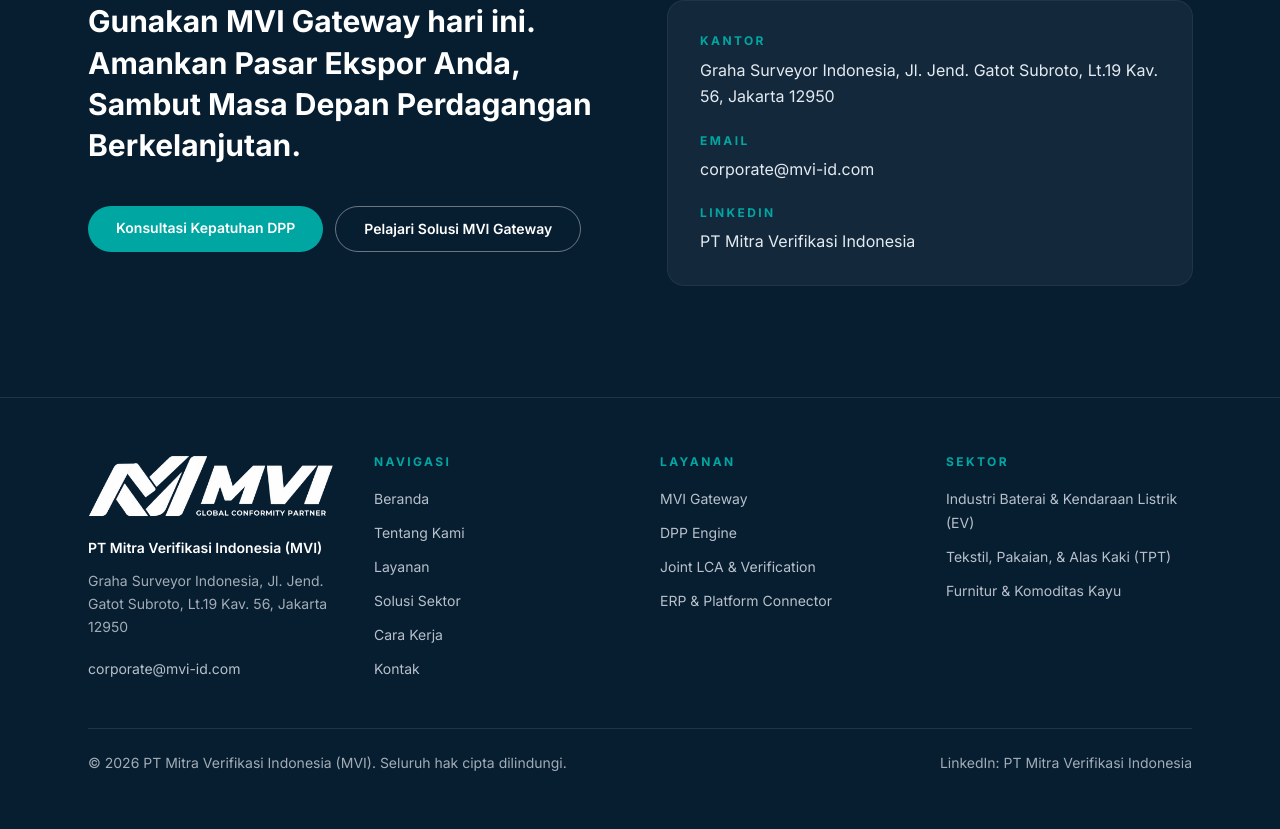
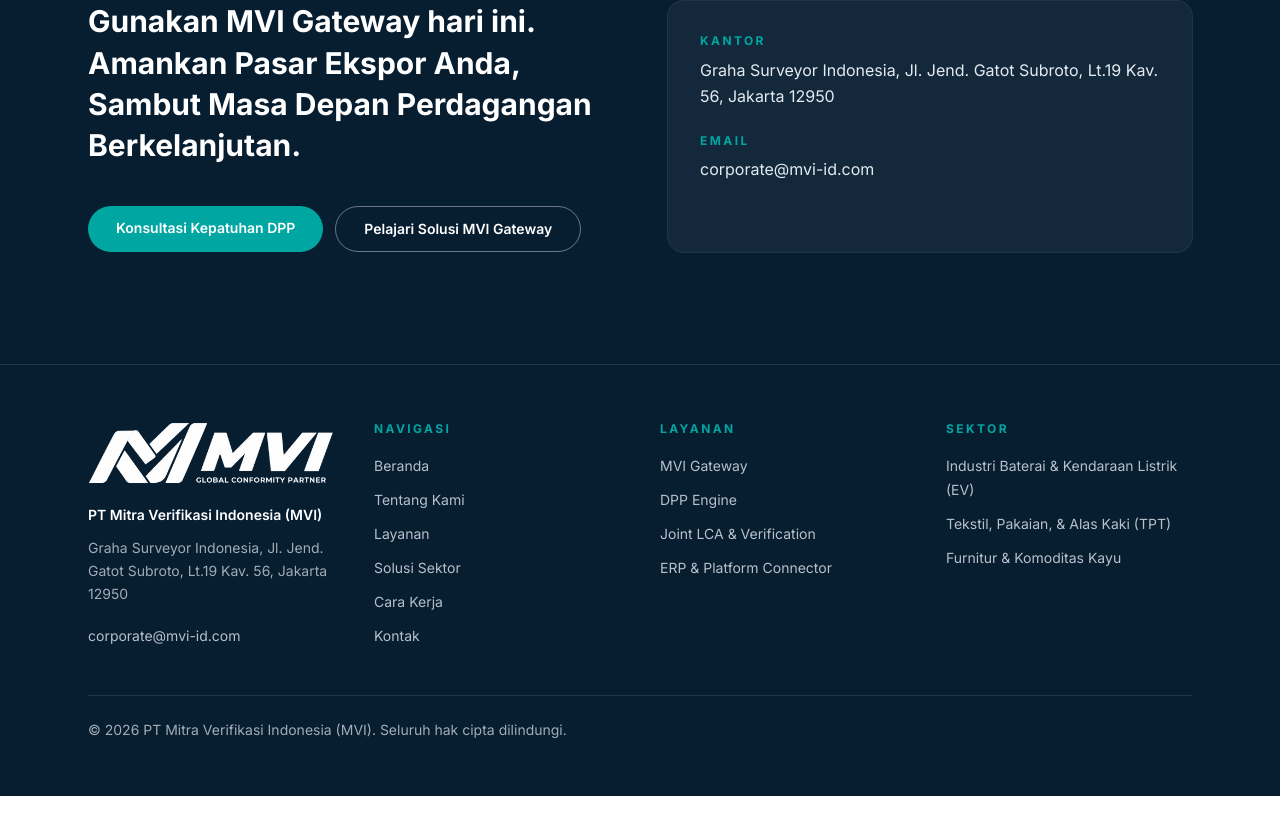
Before and after one commit to iwanharli/mvi-landingpage, a React (Vite) app in the folder frontend/: page / in a window 1280 px wide. Shown: the part 5837-6666 px from the top of the page. After the commit the page ends 6633 px from the top, so only its background shows below. Built offline with nearby package versions, Linux system fonts and the light colour scheme.

Commit message:
Hapus tautan LinkedIn dari Contact dan Footer

```diff
--- a/frontend/src/components/Contact.tsx
+++ b/frontend/src/components/Contact.tsx
@@ -56,12 +56,6 @@
                 <dd className="mt-2">{contact.phone}</dd>
               </div>
             )}
-            <div>
-              <dt className="text-xs font-bold uppercase tracking-[0.2em] text-teal">
-                {contact.linkedinLabel}
-              </dt>
-              <dd className="mt-2">{contact.linkedin}</dd>
-            </div>
           </dl>
         </div>
       </div>
--- a/frontend/src/components/Footer.tsx
+++ b/frontend/src/components/Footer.tsx
@@ -62,12 +62,9 @@
           <FooterCol title={footer.sectorsTitle} links={sectorLinks} />
         </div>
 
-        <div className="mt-12 flex flex-col gap-3 border-t border-white/10 pt-6 text-sm text-navy-100/70 sm:flex-row sm:items-center sm:justify-between">
+        <div className="mt-12 border-t border-white/10 pt-6 text-sm text-navy-100/70">
           <p>
             © {new Date().getFullYear()} {contact.company}. {footer.rights}
-          </p>
-          <p>
-            {contact.linkedinLabel}: {contact.linkedin}
           </p>
         </div>
       </div>
--- a/frontend/src/content/en.ts
+++ b/frontend/src/content/en.ts
@@ -326,8 +326,6 @@
     emails: ['corporate@mvi-id.com'],
     phoneLabel: 'Phone / WhatsApp',
     phone: '+62 8xx-xxxx-xxxx',
-    linkedinLabel: 'LinkedIn',
-    linkedin: 'PT Mitra Verifikasi Indonesia',
   },
 
   footer: {
--- a/frontend/src/content/id.ts
+++ b/frontend/src/content/id.ts
@@ -326,8 +326,6 @@
     emails: ['corporate@mvi-id.com'],
     phoneLabel: 'Telepon / WhatsApp',
     phone: '+62 8xx-xxxx-xxxx',
-    linkedinLabel: 'LinkedIn',
-    linkedin: 'PT Mitra Verifikasi Indonesia',
   },
 
   footer: {
--- a/frontend/src/content/types.ts
+++ b/frontend/src/content/types.ts
@@ -104,8 +104,6 @@
     emails: string[]
     phoneLabel: string
     phone: string
-    linkedinLabel: string
-    linkedin: string
   }
   footer: {
     navTitle: string
```
